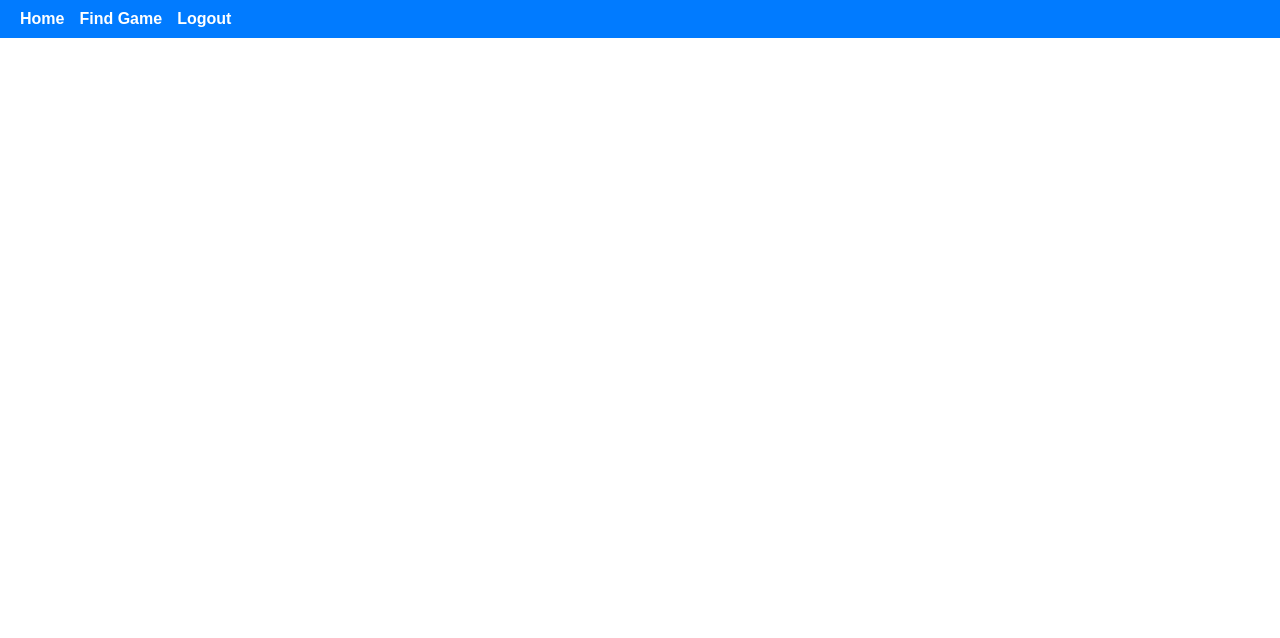
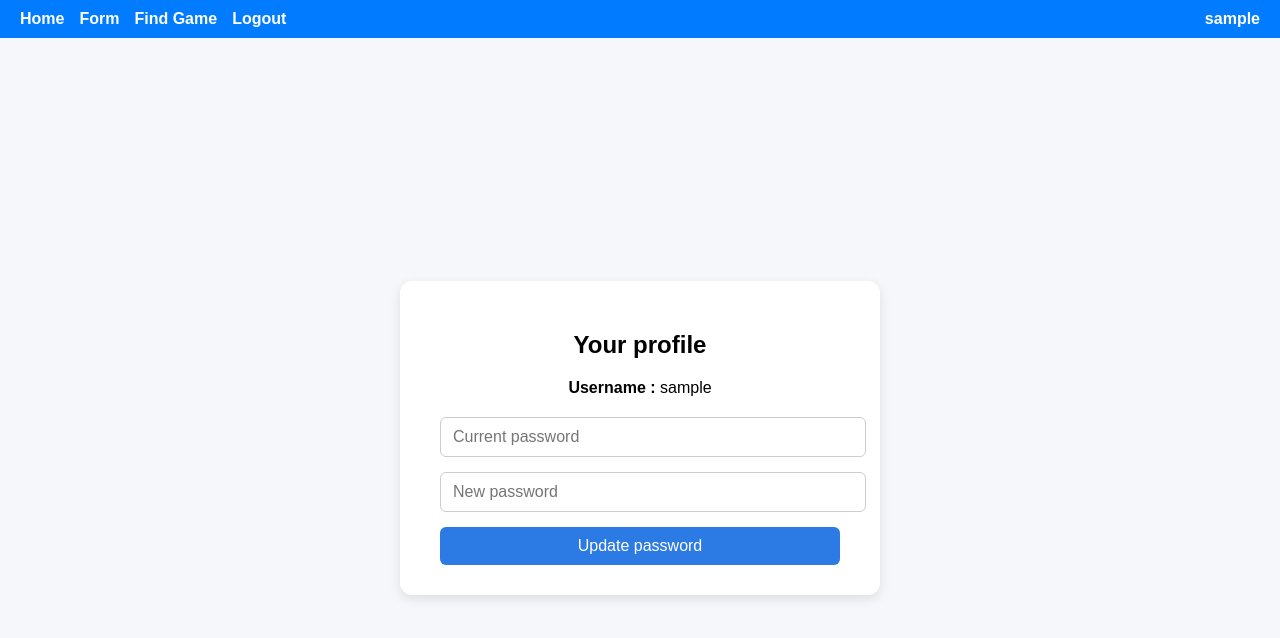
Before and after one commit to laura-dms/Board_Game_App, a Vue app in the folder frontend/searcher-board/: page /profile in a window 1280 px wide. Shown: the top 638 px of the page. Built offline with nearby package versions, Linux system fonts and the light colour scheme; sample sign-in values are in the browser's storage.

Commit message:
update profil

```diff
--- a/frontend/searcher-board/router.js
+++ b/frontend/searcher-board/router.js
@@ -5,6 +5,7 @@ import Register from './src/components/Register.vue';
 import FindGame from './src/components/FindGame.vue';
 import GameRecommendationForm from './src/components/GameRecommendationForm.vue';
 import SingleGamePage from './src/components/SingleGamePage.vue'; // Import the new component
+import Profile from './src/components/Profile.vue'; // Import Profile component
 
 const routes = [
   { path: '/', name: 'Home', component: Home },
@@ -13,6 +14,7 @@ const routes = [
   { path: '/find-game', name: 'FindGame', component: FindGame },
   { path: '/GameRecommendationForm', name: 'GameRecommendations', component: GameRecommendationForm },
   { path: '/game/:id', name: 'SingleGame', component: SingleGamePage, props: true }, // Add new route for single game
+  { path: '/profile', name: 'Profile', component: Profile },
 ];
 
 const router = createRouter({
--- a/frontend/searcher-board/src/components/NavBar.vue
+++ b/frontend/searcher-board/src/components/NavBar.vue
@@ -4,24 +4,39 @@
       <li><router-link to="/">Home</router-link></li>
       <li v-if="!isUserLoggedIn"><router-link to="/login">Login</router-link></li>
       <li v-if="!isUserLoggedIn"><router-link to="/register">Register</router-link></li>
-            <li v-if="!isUserLoggedIn"><router-link to="/GameRecommendationForm">Form</router-link></li>
+      <li v-if="isUserLoggedIn"><router-link to="/GameRecommendationForm">Form</router-link></li>
       <li v-if="isUserLoggedIn"><router-link to="/find-game">Find Game</router-link></li>
       <li v-if="isUserLoggedIn" @click="logout"><a href="#">Logout</a></li>
     </ul>
+    <div class="user-info" v-if="isUserLoggedIn">
+      <router-link to="/profile">{{ username }}</router-link>
+    </div>
   </nav>
 </template>
+
 
 <script>
 export default {
   name: "Navbar",
   computed: {
     isUserLoggedIn() {
-    // on ajoute this.$route comme dépendance implicite
+      // Dépendance à la route pour forcer le recalcul lors d'une navigation
       this.$route;
       return !!localStorage.getItem("user");
+    },
+    username() {
+      const user = localStorage.getItem("user");
+      if (user) {
+        try {
+          return JSON.parse(user).username || '';
+        } catch (e) {
+          console.error("Erreur de parsing du localStorage user:", e);
+          return '';
+        }
+      }
+      return '';
     }
   },
-
   methods: {
     logout() {
       localStorage.removeItem("user");
@@ -62,4 +77,15 @@ computed: {
 .nav-links a:hover {
   text-decoration: underline;
 }
+
+.user-info a {
+  color: white;
+  font-weight: bold;
+  font-size: 1rem;
+  text-decoration: none;
+}
+
+.user-info a:hover {
+  text-decoration: underline;
+}
 </style>
--- /dev/null
+++ b/frontend/searcher-board/src/components/Profile.vue
@@ -0,0 +1,150 @@
+<template>
+  <div class="profile-container">
+    <div class="profile-card">
+      <h2>Your profile</h2>
+      <p><strong>Username :</strong> {{ username }}</p>
+
+      <form @submit.prevent="changePassword">
+        <div class="form-group">
+          <input
+            type="password"
+            v-model="currentPassword"
+            placeholder="Current password"
+            required
+          />
+        </div>
+
+        <div class="form-group">
+          <input
+            type="password"
+            v-model="newPassword"
+            placeholder="New password"
+            required
+          />
+        </div>
+
+        <button type="submit" :disabled="isLoading">
+          {{ isLoading ? 'Updating...' : 'Update password' }}
+        </button>
+
+        <p v-if="successMessage" class="success-message">{{ successMessage }}</p>
+        <p v-if="errorMessage" class="error-message">{{ errorMessage }}</p>
+      </form>
+    </div>
+  </div>
+</template>
+
+<script>
+import axios from "axios";
+
+export default {
+  name: "Profile",
+  data() {
+    return {
+      username: "",
+      currentPassword: "",
+      newPassword: "",
+      successMessage: "",
+      errorMessage: "",
+      isLoading: false,
+    };
+  },
+  mounted() {
+    const user = JSON.parse(localStorage.getItem("user"));
+    if (user && user.username) {
+      this.username = user.username;
+    } else {
+      this.$router.push("/login");
+    }
+  },
+  methods: {
+    async changePassword() {
+      this.successMessage = "";
+      this.errorMessage = "";
+      this.isLoading = true;
+
+      try {
+        const response = await axios.post("http://localhost:3001/api/profile/change-password", {
+          username: this.username,
+          currentPassword: this.currentPassword,
+          newPassword: this.newPassword,
+        });
+
+        if (response.data.success) {
+          this.successMessage = response.data.message;
+          this.currentPassword = "";
+          this.newPassword = "";
+        } else {
+          this.errorMessage = response.data.message || "failed updating";
+        }
+      } catch (error) {
+        this.errorMessage = error.response?.data?.message || "an error occurred";
+      } finally {
+        this.isLoading = false;
+      }
+    },
+  },
+};
+</script>
+
+<style scoped>
+.profile-container {
+  display: flex;
+  justify-content: center;
+  align-items: center;
+  height: 100vh;
+  background: #f5f7fa;
+}
+
+.profile-card {
+  background: white;
+  padding: 30px 40px;
+  border-radius: 12px;
+  box-shadow: 0 4px 12px rgba(0, 0, 0, 0.1);
+  width: 100%;
+  max-width: 400px;
+  text-align: center;
+}
+
+form {
+  margin-top: 20px;
+}
+
+.form-group {
+  margin-bottom: 15px;
+}
+
+input[type="password"] {
+  width: 100%;
+  padding: 10px 12px;
+  font-size: 16px;
+  border: 1px solid #ccc;
+  border-radius: 6px;
+}
+
+button {
+  width: 100%;
+  padding: 10px 12px;
+  font-size: 16px;
+  background-color: #2c7be5;
+  color: white;
+  border: none;
+  border-radius: 6px;
+  cursor: pointer;
+}
+
+button:disabled {
+  background-color: #8fbce9;
+  cursor: wait;
+}
+
+.success-message {
+  margin-top: 15px;
+  color: green;
+}
+
+.error-message {
+  margin-top: 15px;
+  color: red;
+}
+</style>
```
Also changed, not shown: 2 other files (tests, documents, lock files or other folders). Lines whose indentation alone changed are shown as unchanged.
